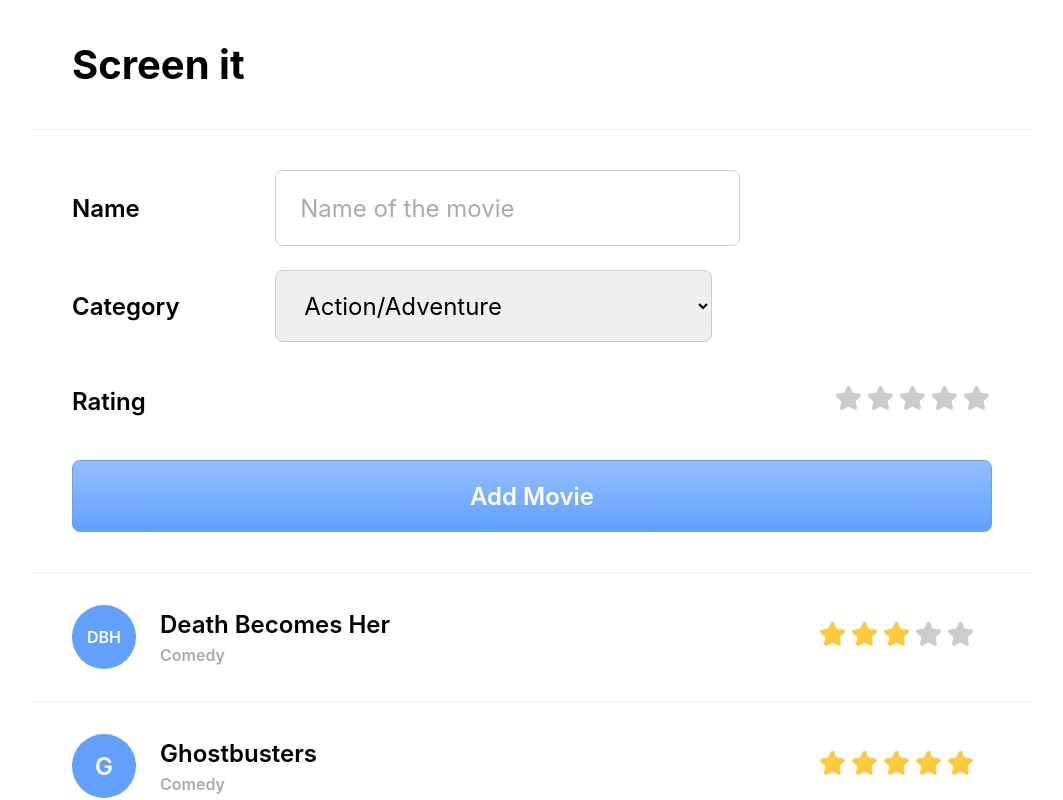
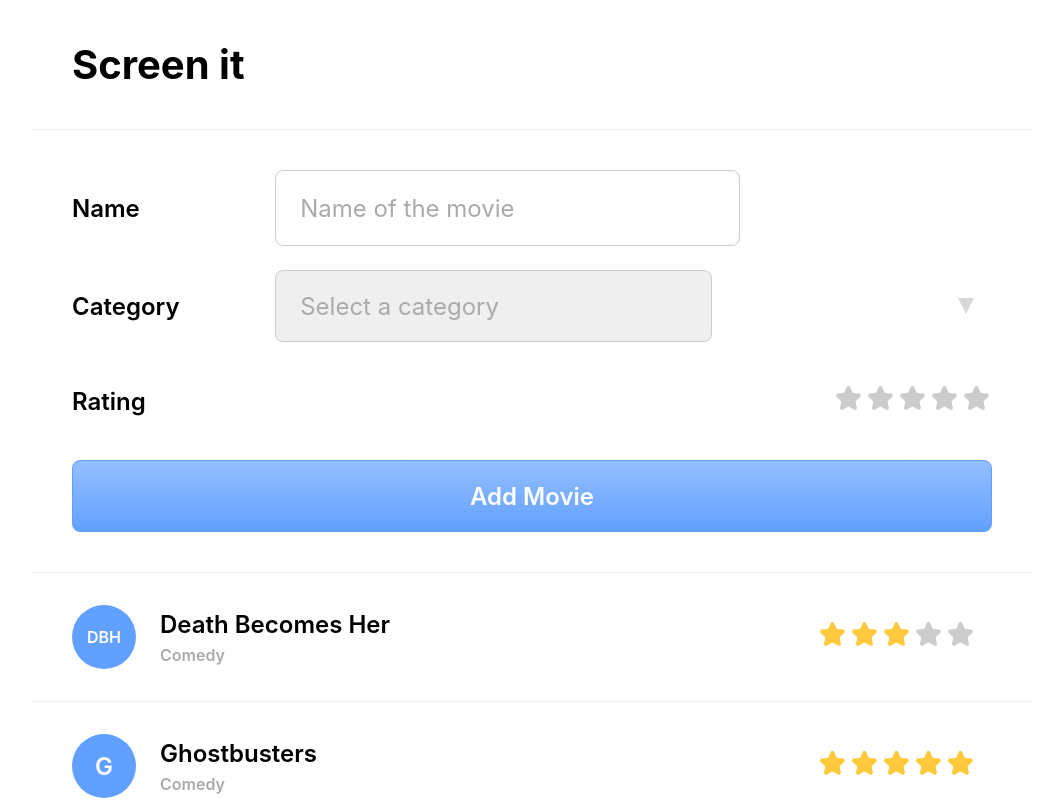
Before and after one commit to atrombet/screen-it, a React (Create React App) app: page / in a window 1280 px wide. Shown: the top 800 px of the page, without its empty margins (108-1171 px from the left). Built offline with nearby package versions, Linux system fonts and the light colour scheme.

Commit message:
Create custom select component and add placeholder styling.

```diff
--- a/src/components/NewMovieForm/NewMovieForm.css
+++ b/src/components/NewMovieForm/NewMovieForm.css
@@ -3,7 +3,7 @@
   border-bottom: var(--border-bottom);
 }
 
-.newMovieForm__grid div {
+.newMovieForm__gridRow {
   display: grid;
   grid-template-columns: 1fr 4fr;
   column-gap: var(--medium);
@@ -14,7 +14,7 @@
   font-weight: var(--font-weight-semi-bold);
 }
 
-.newMovieForm input, .newMovieForm select {
+.newMovieForm input {
   font-family: var(--font-family);
   flex-grow: 1;
   max-width: 437px;
@@ -37,7 +37,7 @@
   justify-self: end;
 }
 
-.newMovieForm input::placeholder, .newMovieForm select::placeholder {
+.newMovieForm input::placeholder {
   color: var(--light-text);
 }
 
--- a/src/components/NewMovieForm/NewMovieForm.tsx
+++ b/src/components/NewMovieForm/NewMovieForm.tsx
@@ -1,30 +1,29 @@
-import React from 'react';
+import React, { useState } from 'react';
 import { Movie } from '../../interfaces';
 import './NewMovieForm.css';
 import { Rating } from '../Rating/Rating';
+import { ScreenItSelect } from '../ScreenItSelect/ScreenItSelect';
 import { CATEGORIES } from '../../constants';
+
 interface NewMovieFormProps {
   addMovie: (movie: Movie) => void
 }
 
 export const NewMovieForm: React.FC<NewMovieFormProps> = ({ addMovie }) => {
+  const [ newMovie, setNewMovie ] = useState<Movie>({ name: '', category: '', rating: 0 });
+
   return (
     <form className="newMovieForm">
       <div className="newMovieForm__grid">
-        <div className="newMovieForm__nameRow">
+        <div className="newMovieForm__gridRow newMovieForm__nameRow">
           <label>Name</label>
           <input placeholder="Name of the movie"/>
         </div>
-        <div className="newMovieForm__categoryRow">
+        <div className="newMovieForm__gridRow newMovieForm__categoryRow">
           <label>Category</label>
-          <select>
-            <option value="" disabled>Select a category</option>
-            {Object.keys(CATEGORIES).map(key => (
-              <option key={key} value={CATEGORIES[key].value}>{CATEGORIES[key].displayText}</option>
-            ))}
-          </select>
+          <ScreenItSelect options={Object.values(CATEGORIES)} selectedOption={''} onSelect={() => {}} />
         </div>
-        <div>
+        <div className="newMovieForm__gridRow">
           <label>Rating</label>
           <span className="newMovieForm__ratingCell">
             <Rating rating={0} editable={true} />
--- /dev/null
+++ b/src/components/ScreenItSelect/ScreenItSelect.css
@@ -0,0 +1,39 @@
+.screenItSelect {
+  position: relative;
+}
+
+.screenItSelect:after {
+  content: '';
+  position: absolute;
+  pointer-events: none;
+  right: 18px;
+  top: 28px;
+  bottom: 28px;
+  height: 0;
+  width: 0;
+  border-left: 8px solid transparent;
+  border-right: 8px solid transparent;
+  border-top: 16px solid #D8D8D8;
+}
+
+.screenItSelect option[value=""] {
+  color: var(--light-text);
+}
+
+select {
+  -webkit-appearance: none;
+  -moz-appearance: none;
+  appearance: none;
+  font-family: var(--font-family);
+  width: 100%;
+  max-width: 437px;
+  font-size: var(--medium);
+  height: 72px;
+  padding-left: var(--medium);
+  border: 1px solid #CCCCCC;
+  border-radius: var(--border-radius);
+}
+
+.placeholder {
+  color: var(--light-text);
+}
--- /dev/null
+++ b/src/components/ScreenItSelect/ScreenItSelect.tsx
@@ -0,0 +1,41 @@
+import React from 'react';
+import { SelectOption } from '../../interfaces';
+import './ScreenItSelect.css';
+
+interface ScreenItSelectProps {
+  options: SelectOption[],
+  selectedOption: string;
+  onSelect: (value: string) => void
+}
+
+export const ScreenItSelect: React.FC<ScreenItSelectProps> = ({ options, selectedOption, onSelect }) => {
+  // Define a function that sets the class name of the select to the class name of the currently selected option.
+  const setSelectClass = (select: any) => {
+    if (select) {
+      select.className = select.selectedOptions[0].className;
+    }
+  }
+
+  // Handle a ref callback when the select is created.
+  const selectRefCreated = (node: any) => {
+    setSelectClass(node);
+  }
+
+  // Handle a change event from the select.
+  const selectChange = (event: any) => {
+    const select = event.currentTarget;
+    setSelectClass(select);
+    onSelect(select.selectedOptions[0]);
+  }
+
+  return (
+    <div className="screenItSelect">
+      <select defaultValue="" ref={selectRefCreated} onChange={selectChange}>
+        <option className="placeholder" value="" disabled>Select a category</option>
+        {options.map(option => (
+          <option key={option.value} value={option.value}>{option.displayText}</option>
+        ))}
+      </select>
+    </div>
+  );
+};
```
